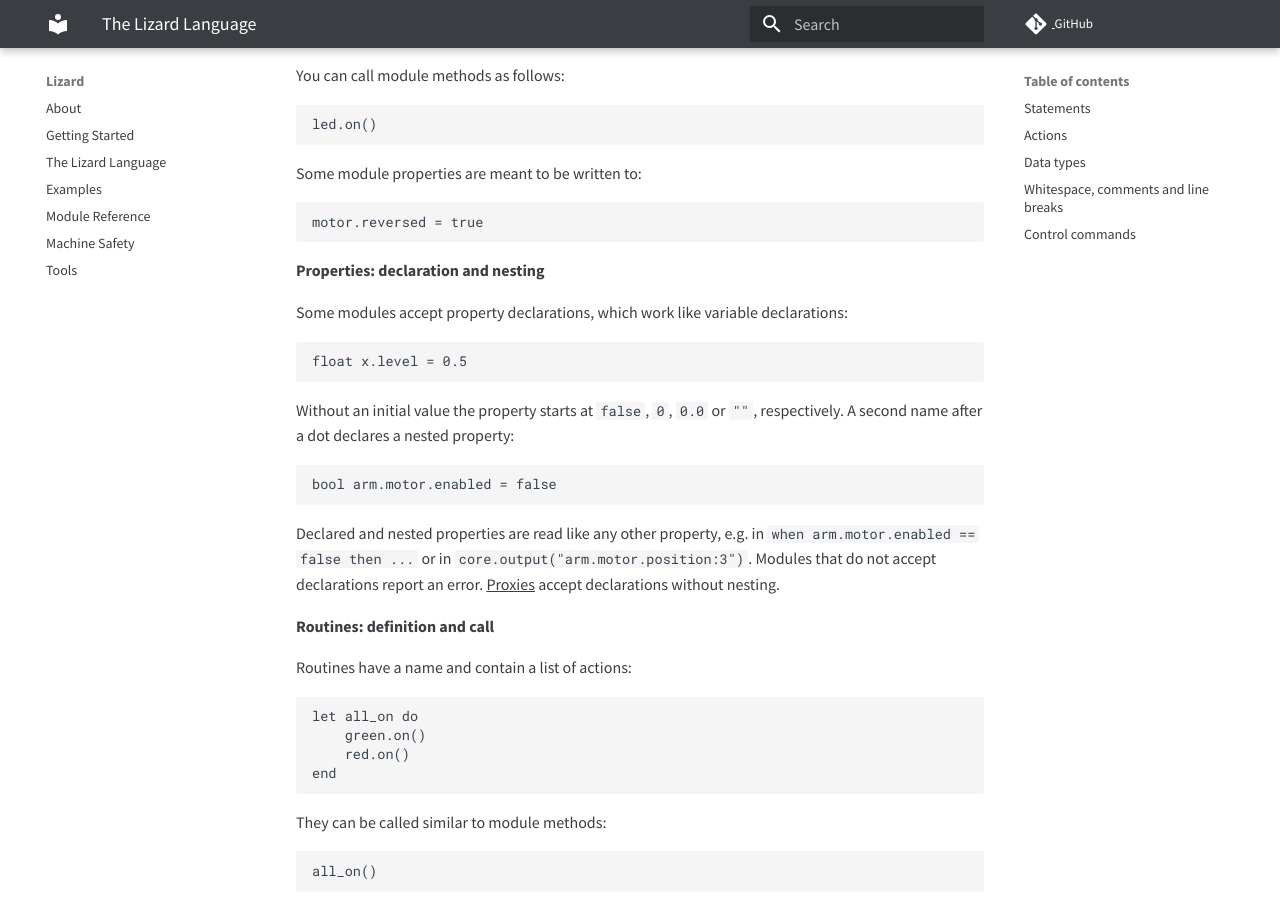
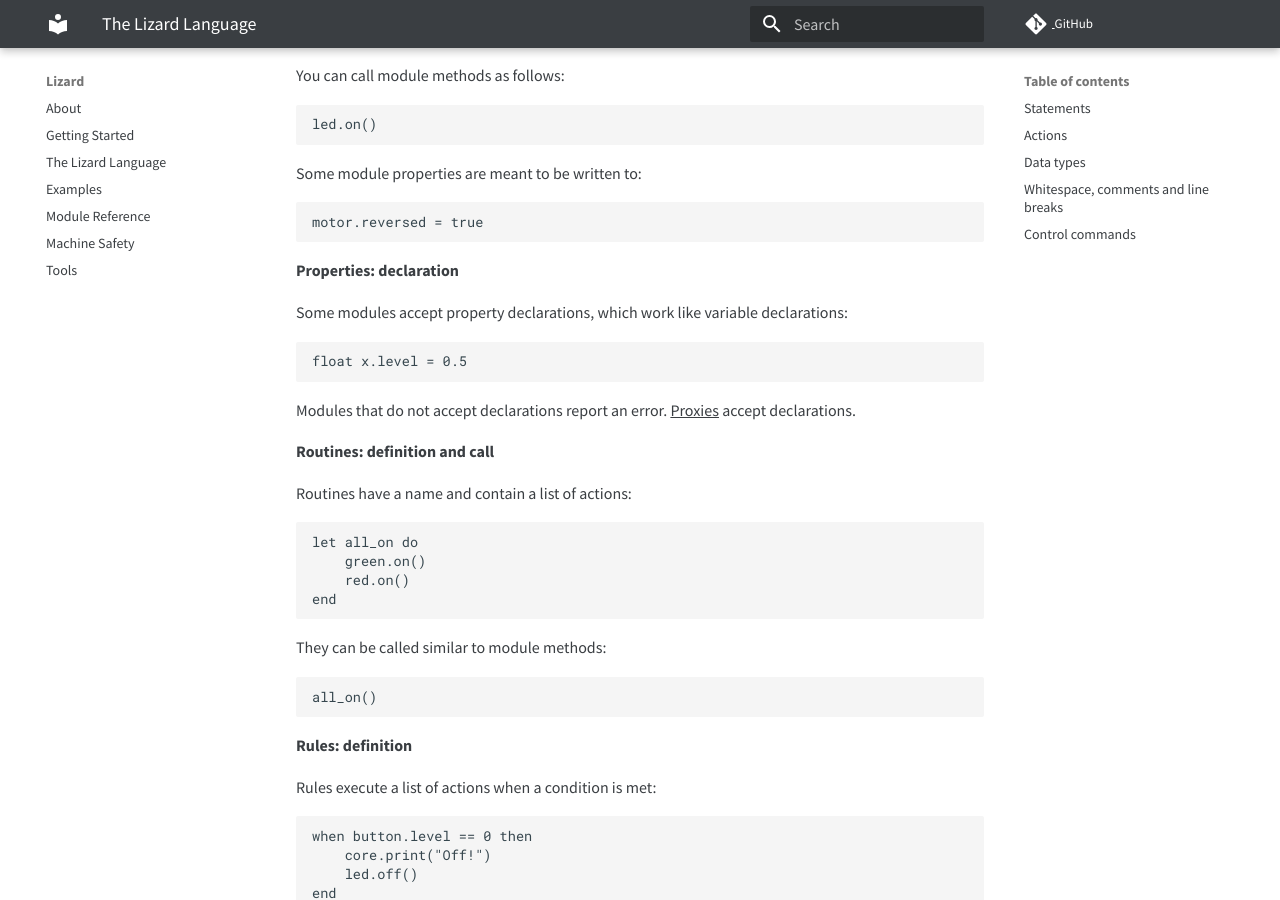
Before and after one commit to zauberzeug/lizard, an MkDocs documentation site: the page built from docs/language.md, in a window 1280 px wide and 900 px high, scrolled down 1280 px. Built offline with MkDocs 1.6.1 and Material for MkDocs 9.7.7, drawn with Linux system fonts in a browser that asks for light colours; comment, search, counter and statistics services are not loaded.

Commit message:
Leave nested property declarations out of the language docs until a module accepts them

````diff
--- a/docs/language.md
+++ b/docs/language.md
@@ -73,7 +73,7 @@ Some module properties are meant to be written to:
 motor.reversed = true
 ```
 
-**Properties: declaration and nesting**
+**Properties: declaration**
 
 Some modules accept property declarations, which work like variable declarations:
 
@@ -81,16 +81,8 @@ Some modules accept property declarations, which work like variable declarations
 float x.level = 0.5
 ```
 
-Without an initial value the property starts at `false`, `0`, `0.0` or `""`, respectively.
-A second name after a dot declares a nested property:
-
-```
-bool arm.motor.enabled = false
-```
-
-Declared and nested properties are read like any other property, e.g. in `when arm.motor.enabled == false then ...` or in `core.output("arm.motor.position:3")`.
 Modules that do not accept declarations report an error.
-[Proxies](module_reference.md#proxy) accept declarations without nesting.
+[Proxies](module_reference.md#proxy) accept declarations.
 
 **Routines: definition and call**
 
````
